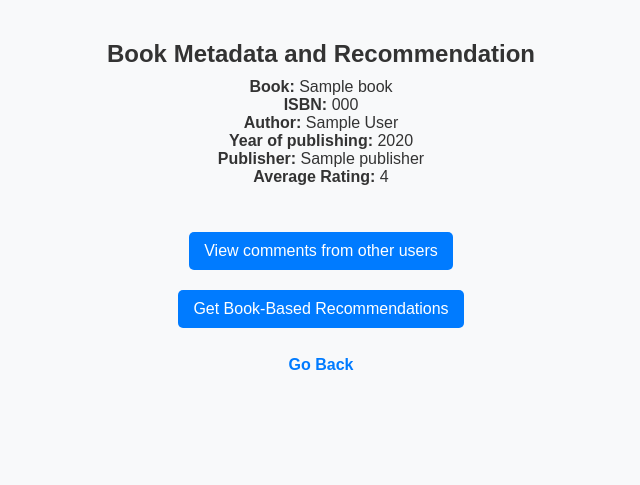
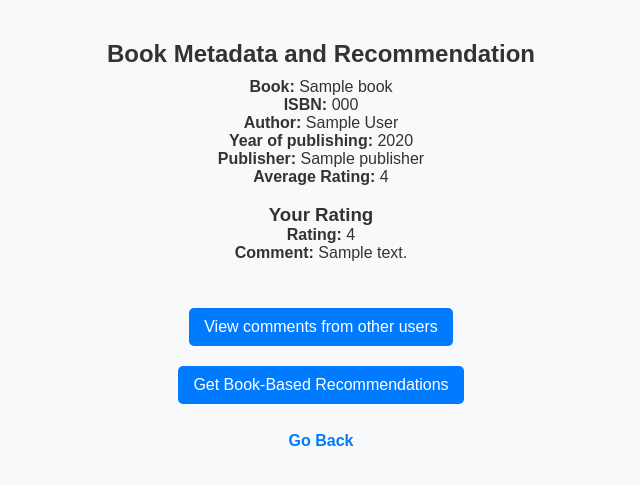
Before and after one commit to simon-bouchard/Book_Recommendation_UI_with_FastAPI, a FastAPI app: template templates/book.html in a window 1280 px wide. Shown: the top 485 px of the page, without its empty margins (319-959 px from the left). Run offline with FastAPI, Linux system fonts and the light colour scheme; the template is opened without the code that fills it: most values are stand-ins (such as "Sample title", 1, 10 or a date in 2020).

Commit message:
fix avg rating and add user rating to /book

```diff
--- a/routes/api.py
+++ b/routes/api.py
@@ -31,6 +31,7 @@ client = MongoClient(os.getenv('MONGO_URI'))
 db = client['book-recommendation']
 ratings = db['ratings']
 books = db['Books']
+users = db['users']
 
 @router.get('/login', response_class=HTMLResponse)
 def signup_page(request: Request):
@@ -66,7 +67,7 @@ async def new_rating(current_user = Depends(get_current_user), data: dict = Body
     return {'message': f'Rating successfully submitted/updated!'}
 
 @router.get('/book/{isbn}', response_class=HTMLResponse)
-async def book_recommendation(request: Request, isbn: str):
+async def book_recommendation(request: Request, isbn: str, current_user: dict = Depends(get_current_user)):
 #    book = books_data.get(isbn)
 
     book = books.find_one({'isbn': isbn})
@@ -84,18 +85,21 @@ async def book_recommendation(request: Request, isbn: str):
     if not book:
         raise HTTPException(status_code=404, detail='Book not found')
 
-    '''
     book = {
             'isbn': isbn,
-            'title': book['Book-Title'],
-            'author': book['Book-Author'],
-            'year': book['Year-Of-Publication'],
-            'publisher': book['Publisher'],
+            'title': book['title'],
+            'author': book['author'],
+            'year': book['year'],
+            'publisher': book['publisher'],
             'average_rating': average
     }
-    '''
 
-    return templates.TemplateResponse('book.html', {"request": request, "book": book})
+    if not current_user:
+        return templates.TemplateResponse('book.html', {"request": request, "book": book})
+
+    user_rating = ratings.find_one({'user_id': current_user['_id'], 'isbn': isbn})
+
+    return templates.TemplateResponse('book.html', {"request": request, "book": book, 'user_rating': user_rating})
 
 @router.get('/recommend')
 async def recommend_books(book: str = Query(...), isbn: bool = True):
--- a/templates/book.html
+++ b/templates/book.html
@@ -15,6 +15,12 @@
     	<p><strong>Year of publishing:</strong> {{ book.year }}</p>
     	<p><strong>Publisher:</strong> {{ book.publisher }}</p>
     	<p><strong>Average Rating:</strong> {{ book.average_rating }}</p>
+		<div id='userRating' style='display:none'>
+			<br>
+			<h3>Your Rating</h3>
+			<p><strong>Rating: </strong>{{ user_rating.rating }}</p>
+			<p><strong>Comment: </strong>{{ user_rating.comment }}</p>
+		</div>
 
 		<br><br>
 
@@ -26,6 +32,13 @@
 
 		<div id='recommendations'></div>
 	</div>
+
+	<script>
+		let user_rating = '{{ user_rating }}';
+		if (user_rating !== 'None') {
+			document.getElementById('userRating').style.display = 'block'
+		}
+	</script>
 
 	<script>
 		document.getElementById('commentsButton').onclick = async function() {
--- a/templates/index.html
+++ b/templates/index.html
@@ -16,7 +16,7 @@
 	<br>
 	<form id='bookForm'>
 		<label for='book'>Book ISBN:</label>
-		<input type='text' id='book' name='book' required>
+		<input type='text' id='book' name='book' placeholder='0446672211' required>
 		<br>
 		<button type='submit'>Submit</button>
 	</form>
@@ -37,7 +37,7 @@
 	</script>
 
 	<br><br>
-	<a href='/login'>Login/Sign up</a>
+	<a href='/profile'>Profile/Login/Sign up</a>
 
 </body>
 </html>
```
